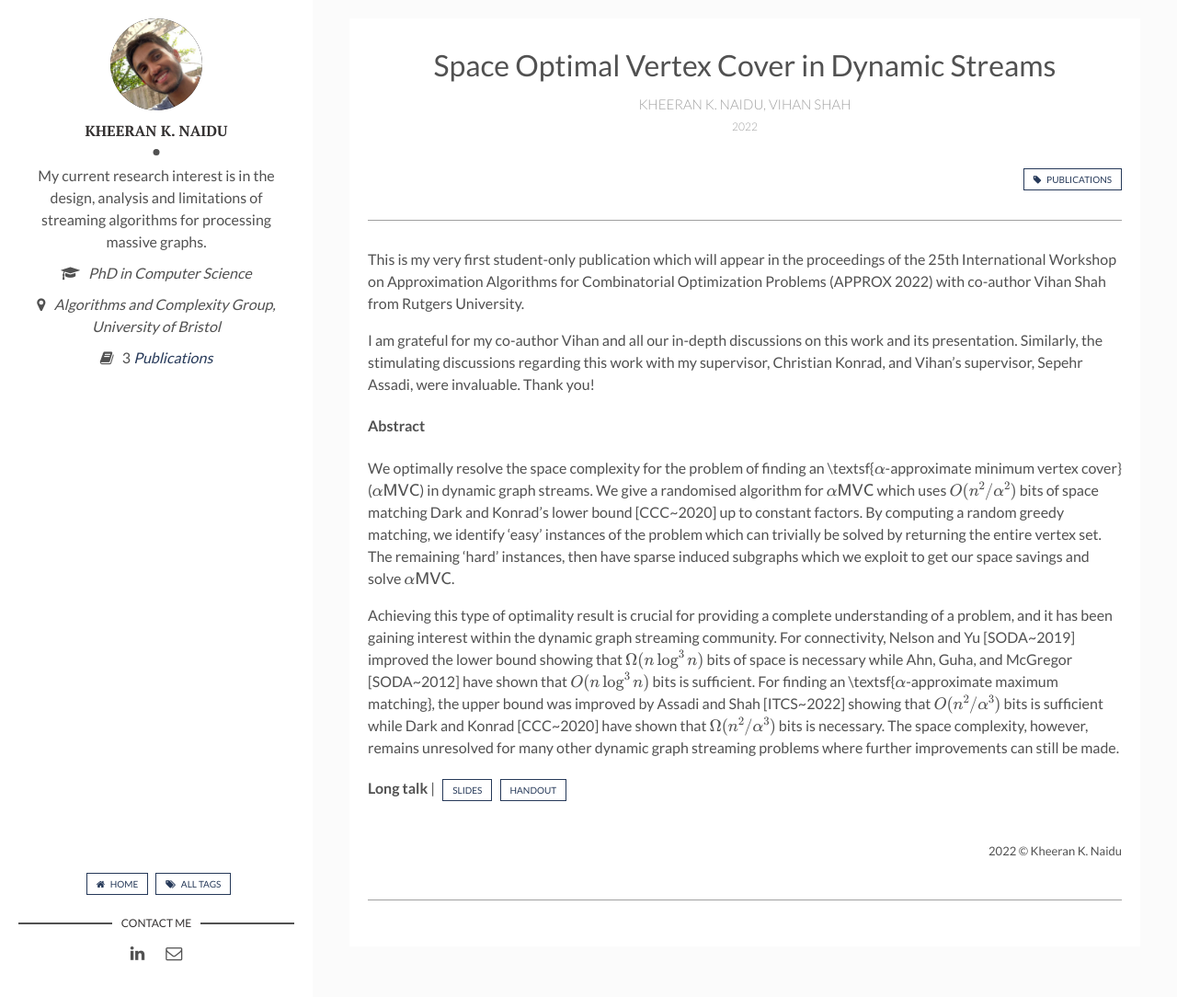
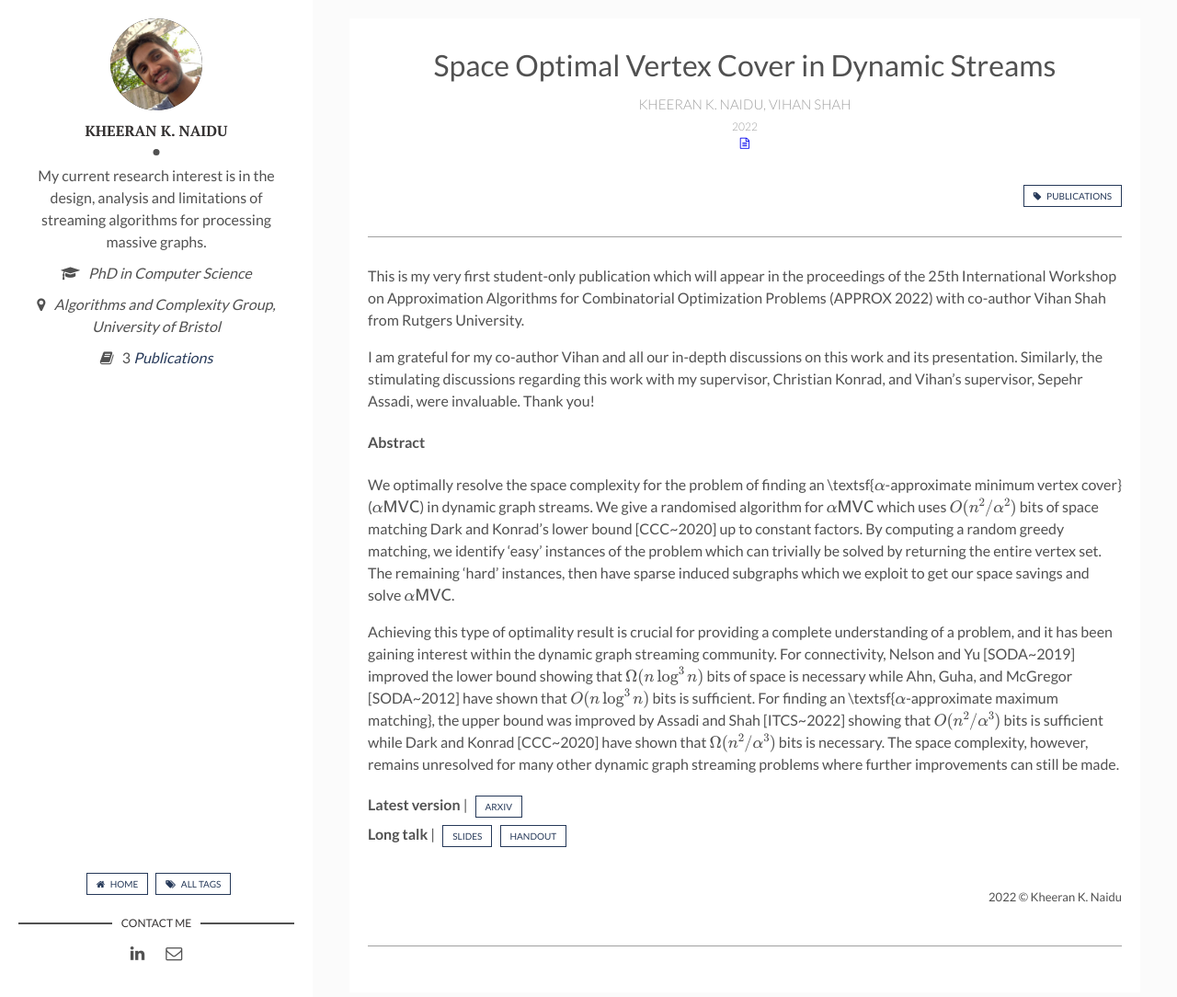
Before and after one commit to kheeran/kheeran.github.io, a Jekyll site: the page built from _posts/2022-08-01-publication-Space-Optimal-Vertex-Cover-in-Dynamic-Streams.markdown, in a window 1280 px wide and 1099 px high. Shown: the top 1084 px of the window at 92% size. Built offline with Jekyll 4.4.1, drawn with Linux system fonts in a browser that asks for light colours; formulas are drawn with MathJax 3; some of the changed lines change nothing that is shown.

Commit message:
added arXiv Space Optimal VC

```diff
--- a/_posts/2022-08-01-publication-Space-Optimal-Vertex-Cover-in-Dynamic-Streams.markdown
+++ b/_posts/2022-08-01-publication-Space-Optimal-Vertex-Cover-in-Dynamic-Streams.markdown
@@ -9,8 +9,8 @@ description_short: APPROX 2022
 book: TBA
 tags: [Publications]
 latex: True
-arxiv: null
-publication: null
+arxiv: http://arxiv.org/abs/2209.05623
+publication: http://arxiv.org/abs/2209.05623
 video: null
 slides: null
 longSlides: APPROX-22_longSlides.pdf
@@ -33,11 +33,11 @@ For connectivity, Nelson and Yu [SODA~2019] improved the lower bound showing tha
 For finding an \textsf{$\alpha$-approximate maximum matching}, the upper bound was improved by Assadi and Shah [ITCS~2022] showing that $O(n^2/\alpha^3)$ bits is sufficient while Dark and Konrad [CCC~2020] have shown that $\Omega(n^2/\alpha^3)$ bits is necessary. The space complexity, however, remains unresolved for many other dynamic graph streaming problems where further improvements can still be made.
 
 
-<!-- <div class="page-tag" style="padding-right: 30px;">
+<div class="page-tag" style="padding-right: 30px;">
     <span id="Attachments"><strong>Latest version</strong> | </span>
     <a href="{{ page.arxiv }}" target="_blank" class="tag">arXiv</a>
 </div>
-<div class="page-tag" style="padding-right: 30px;">
+<!-- <div class="page-tag" style="padding-right: 30px;">
     <span id="Attachments"><strong>Conference paper</strong> | </span>
     <a href="{{ page.publication }}" target="_blank" class="tag">APPROX21</a>
 </div>
```
